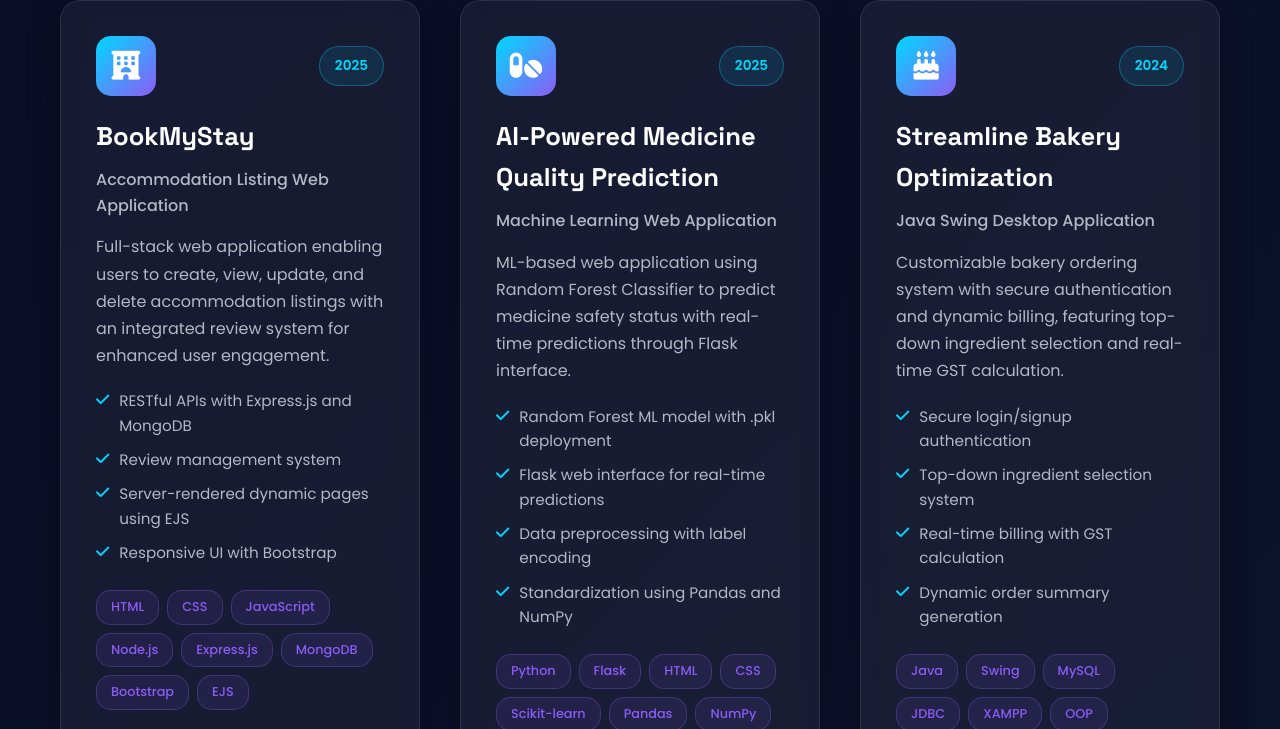
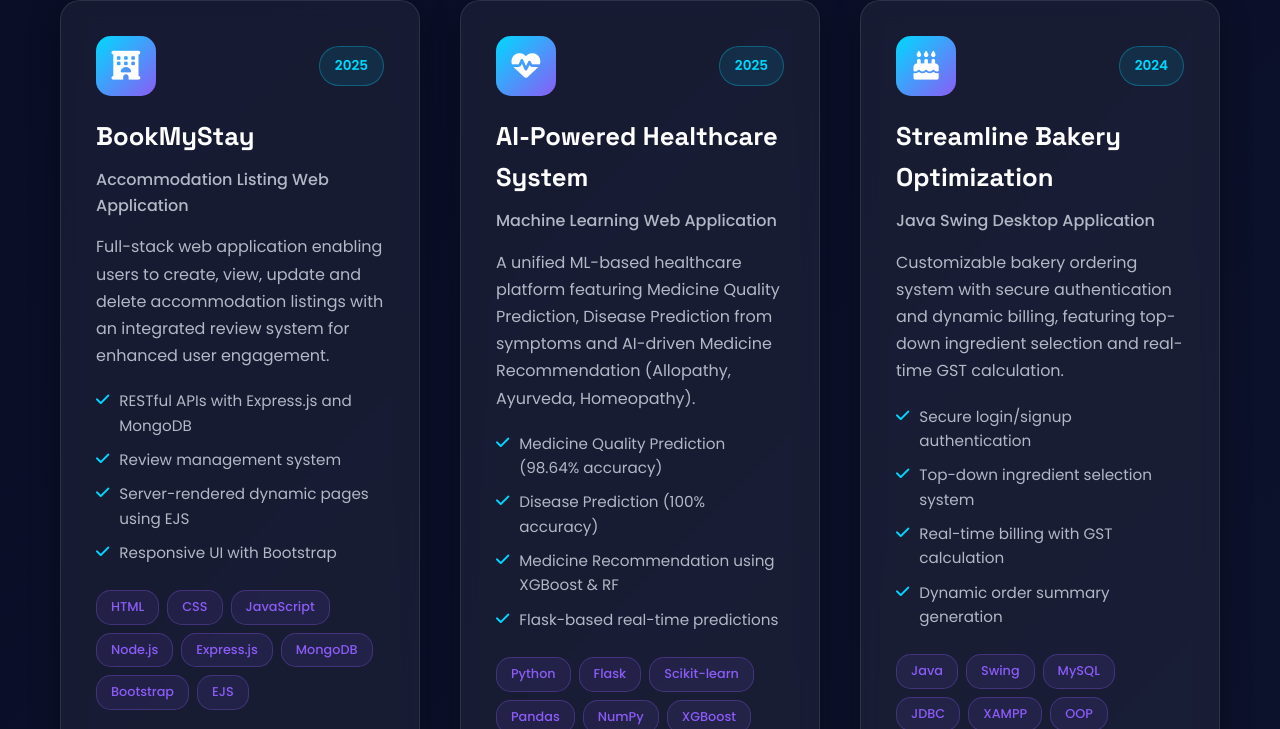
Before and after one commit to yogeshgirase29/portfolio-website, a plain HTML site: page index.html in a window 1280 px wide. Shown: the part 3726-4455 px from the top of the page. Drawn offline with nearby package versions, Linux system fonts and the light colour scheme.

Commit message:
Update Project

```diff
--- a/index.html
+++ b/index.html
@@ -320,7 +320,7 @@
                     <h3 class="project-title">BookMyStay</h3>
                     <p class="project-subtitle">Accommodation Listing Web Application</p>
                     <p class="project-description">
-                        Full-stack web application enabling users to create, view, update, and delete accommodation
+                        Full-stack web application enabling users to create, view, update and delete accommodation
                         listings
                         with an integrated review system for enhanced user engagement.
                     </p>
@@ -346,39 +346,44 @@
                     </a>
                 </div>
 
-                <!-- Project 2: Medicine Quality Prediction -->
+                <!-- Project 2: AI-Powered Healthcare System -->
                 <div class="project-card glass-card reveal">
                     <div class="project-header">
                         <div class="project-icon">
-                            <i class="fas fa-pills"></i>
+                            <i class="fas fa-heartbeat"></i>
                         </div>
                         <span class="project-year">2025</span>
                     </div>
-                    <h3 class="project-title">AI-Powered Medicine Quality Prediction</h3>
+
+                    <h3 class="project-title">AI-Powered Healthcare System</h3>
                     <p class="project-subtitle">Machine Learning Web Application</p>
+
                     <p class="project-description">
-                        ML-based web application using Random Forest Classifier to predict medicine safety status
-                        with real-time predictions through Flask interface.
+                        A unified ML-based healthcare platform featuring Medicine Quality Prediction,
+                        Disease Prediction from symptoms and AI-driven Medicine Recommendation
+                        (Allopathy, Ayurveda, Homeopathy).
                     </p>
+
                     <ul class="project-features">
-                        <li><i class="fas fa-check"></i> Random Forest ML model with .pkl deployment</li>
-                        <li><i class="fas fa-check"></i> Flask web interface for real-time predictions</li>
-                        <li><i class="fas fa-check"></i> Data preprocessing with label encoding</li>
-                        <li><i class="fas fa-check"></i> Standardization using Pandas and NumPy</li>
+                        <li><i class="fas fa-check"></i> Medicine Quality Prediction (98.64% accuracy)</li>
+                        <li><i class="fas fa-check"></i> Disease Prediction (100% accuracy)</li>
+                        <li><i class="fas fa-check"></i> Medicine Recommendation using XGBoost & RF</li>
+                        <li><i class="fas fa-check"></i> Flask-based real-time predictions</li>
                     </ul>
+
                     <div class="project-tech">
                         <span class="tech-tag">Python</span>
                         <span class="tech-tag">Flask</span>
-                        <span class="tech-tag">HTML</span>
-                        <span class="tech-tag">CSS</span>
                         <span class="tech-tag">Scikit-learn</span>
                         <span class="tech-tag">Pandas</span>
                         <span class="tech-tag">NumPy</span>
-                        <span class="tech-tag">ML</span>
+                        <span class="tech-tag">XGBoost</span>
+                        <span class="tech-tag">HTML/CSS</span>
                     </div>
+
                     <a href="https://github.com/yogeshgirase29/MediSafe-Healthcare-AI" target="_blank"
                         class="project-link">
-                        <span>View on GitHub</span>
+                        <span>GitHub</span>
                         <i class="fab fa-github"></i>
                     </a>
                 </div>
@@ -449,12 +454,12 @@
                         </li>
                         <li>
                             <i class="fas fa-check-circle"></i>
-                            Organized and coordinated technical events including hackathons, coding competitions, and
+                            Organized and coordinated technical events including hackathons, coding competitions and
                             workshops
                         </li>
                         <li>
                             <i class="fas fa-check-circle"></i>
-                            Conducted peer learning sessions on programming fundamentals, data structures, and modern
+                            Conducted peer learning sessions on programming fundamentals, data structures and modern
                             development practices
                         </li>
                     </ul>
```
